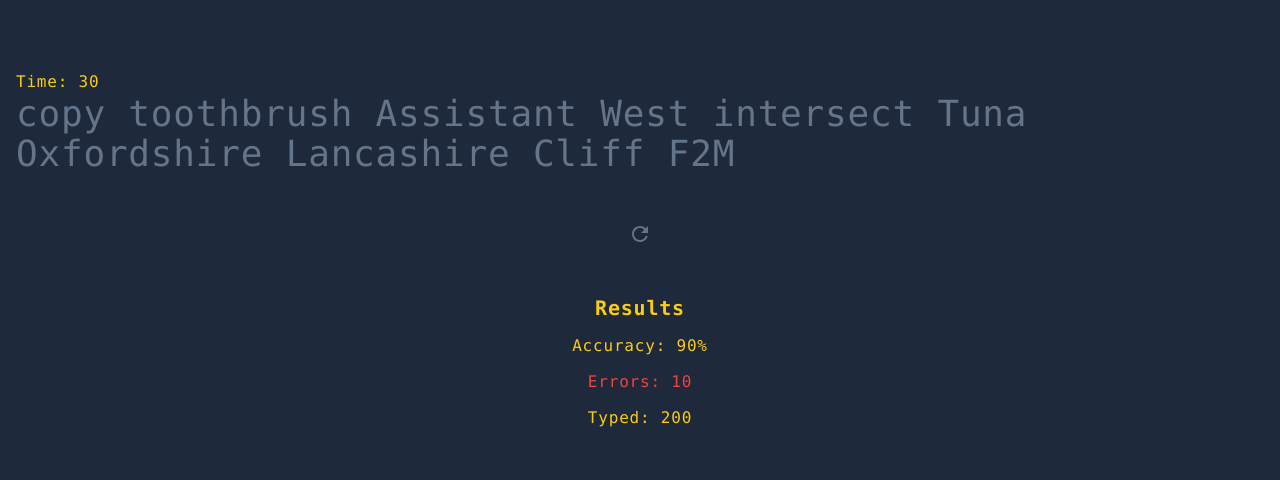
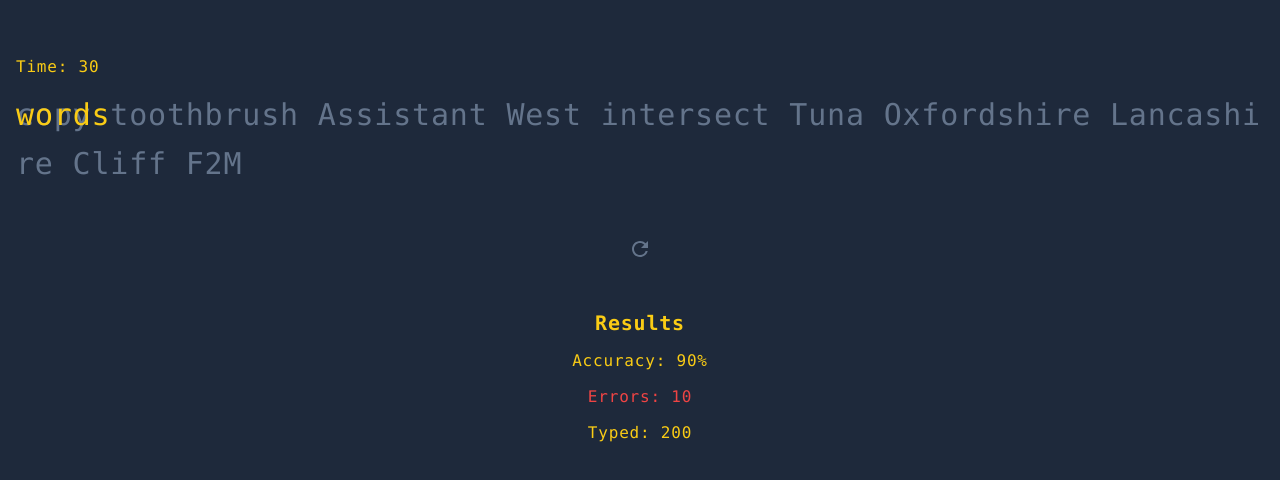
Before and after one commit to duplantier/Type-i-Fast, a React (Create React App) app: page / in a window 1280 px wide. Shown: the part 150-630 px from the top of the page. Built offline with nearby package versions, Linux system fonts and the light colour scheme.

Commit message:
Build: UserTyping component and implementation

```diff
--- a/src/App.tsx
+++ b/src/App.tsx
@@ -1,6 +1,7 @@
 import { faker } from "@faker-js/faker";
 import RestartButton from "./components/RestartButton";
 import Results from "./components/Results";
+import UserTypings from "./components/UserTypings";
 
 const words = faker.random.words(10);
 
@@ -8,7 +9,11 @@
   return (
     <>
       <CountdownTimer timeLeft={30} />
-      <GeneratedWords words={words} />
+      <WordsContainer>
+        <GeneratedWords words={words} />
+        <UserTypings className="absolute inset-0" userInput={"words"} />{" "}
+        {/* * User Input generated words'ün üzerine geliyor. İkisi de aynı style'a sahip: */}
+      </WordsContainer>
       <RestartButton
         className={"mx-auto mt-10 text-slate-500"}
         onRestart={() => null}
@@ -23,8 +28,16 @@
   );
 }
 
+const WordsContainer = ({ children }: { children: React.ReactNode }) => {
+  return (
+    <div className="relative mx-w-xl mt-3 text-3xl leading-relaxed break-all">
+      {children}
+    </div>
+  );
+};
+
 const GeneratedWords = ({ words }: { words: string }) => {
-  return <div className="text-4xl text-slate-500">{words}</div>;
+  return <div className=" text-slate-500">{words}</div>;
 };
 
 const CountdownTimer = ({ timeLeft }: { timeLeft: number }) => {
--- /dev/null
+++ b/src/components/UserTypings.tsx
@@ -0,0 +1,22 @@
+const UserTypings = ({
+  userInput,
+  className,
+}: {
+  className?: string;
+  userInput: string;
+}) => {
+  const typedCharacters = userInput.split("");
+
+  return (
+    <div className={className}>
+      {typedCharacters.map((char, index) => {
+        return <Character key={`${char}_${index}`} char={char} />;
+      })}
+    </div>
+  );
+};
+
+const Character = ({ char }: { char: string }) => {
+  return <span className="text-primary-400">{char}</span>;
+};
+export default UserTypings;
```
